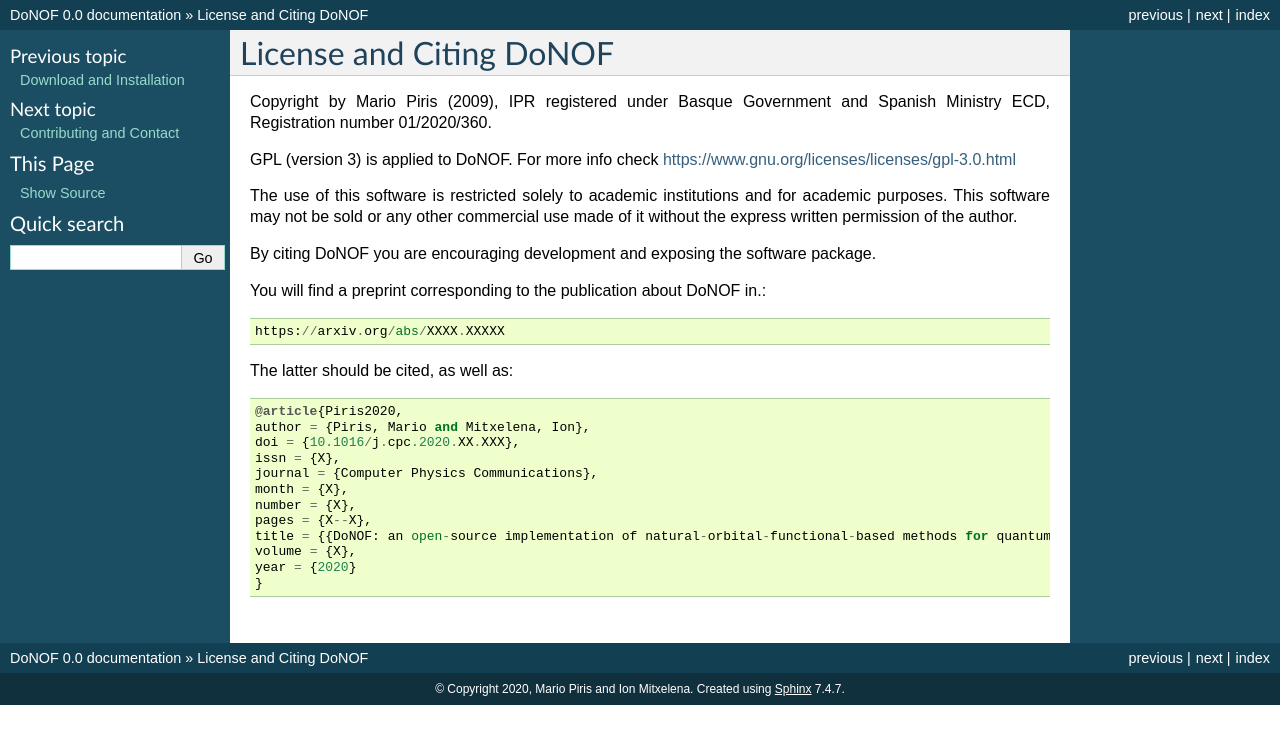
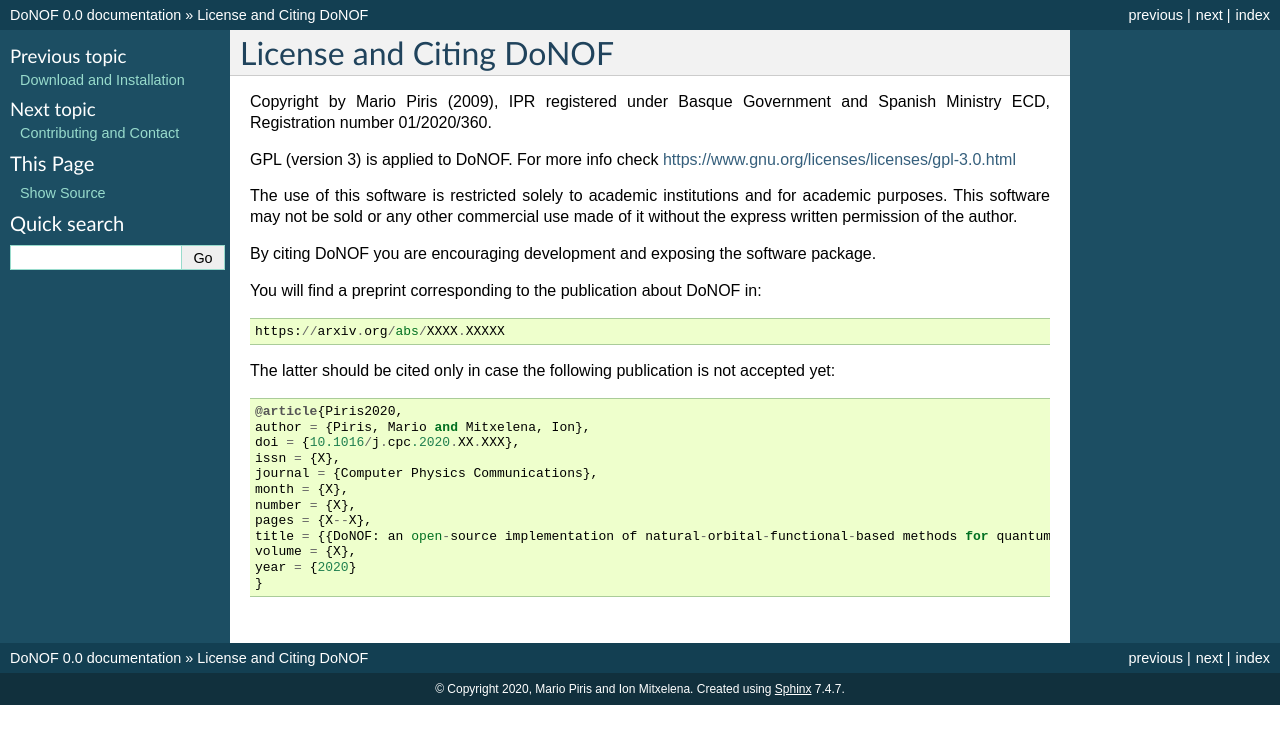
Before and after one commit to DoNOF/DoNOF-Documentation, a Sphinx documentation site: the page built from docs/License.rst, in a window 1280 px wide. Shown: the top 744 px of the page. Built offline with Sphinx 7.4.7, drawn with Linux system fonts in a browser that asks for light colours.

Commit message:
style change: .::

```diff
--- a/docs/Getting-Started.rst
+++ b/docs/Getting-Started.rst
@@ -3,11 +3,11 @@ Getting Started
 
 All PNOF options have default values (see "Input Options" section),
 so for a given system defined in the $INPRUN part of the input,
-it only remains necessary to put.::
+it only remains necessary to put::
 
     $nofinp
 
-An input for single-point energy calculation of Hydrogen atom with minimal basis set reads as.::
+An input for single-point energy calculation of Hydrogen atom with minimal basis set reads as::
 
    &INPRUN RUNTYP=ENEGY MULT=1 ICHARG=0 /
    $DATA
@@ -34,7 +34,7 @@ Running script
 
 You can found in DoNOF GitHub repository the scripts we usually employ to run the program.
 
-A very simple serial running script may read as.::
+A very simple serial running script may read as::
 
     #!/bin/csh -f
 
--- a/docs/Installation.rst
+++ b/docs/Installation.rst
@@ -22,7 +22,7 @@ scripts --> It should contain scripts to run DoNOF in serial and in many cores
 
 doc --> It should contain documentation for DoNOF, indeed you can generate a PDF file from this webpage to download and save in this directory
 
-An example of a simple makefile is given below.::
+An example of a simple makefile is given below::
 
     ########################################################################
     # Makefile for DoNOF program (Date: April 2020)
--- a/docs/License.rst
+++ b/docs/License.rst
@@ -15,11 +15,11 @@ it without the express written permission of the author.
 
 By citing DoNOF you are encouraging development and exposing the software package.
 
-You will find a preprint corresponding to the publication about DoNOF in.::
+You will find a preprint corresponding to the publication about DoNOF in::
 
     https://arxiv.org/abs/XXXX.XXXXX
 
-The latter should be cited, as well as::
+The latter should be cited only in case the following publication is not accepted yet::
 
     @article{Piris2020,
     author = {Piris, Mario and Mitxelena, Ion},
--- a/docs/NOF-MP2.rst
+++ b/docs/NOF-MP2.rst
@@ -2,7 +2,7 @@
 NOF-MP2
 #######
 
-In order to activate the NOF-MP2 calculation in DoNOF, set (in the input file).::
+In order to activate the NOF-MP2 calculation in DoNOF, set (in the input file)::
 
     $NOFINP CLMP2=T IPNOF=7 Ista=1
 
--- a/docs/PNOF57.rst
+++ b/docs/PNOF57.rst
@@ -135,3 +135,5 @@ So the resulting NOF, called static PNOF7 (PNOF7s), can be formulated analogousl
 .. math::
 
     \Pi_{qp}^{\Phi}=-4\Phi^{2}_{q}\Phi^{2}_{p}
+
+Note real orbitals are assumed, so exchange and time-inversion-exchange integrals are equivalent.
```
Also changed, not shown: docs/examples.rst (+6 -6 lines).
